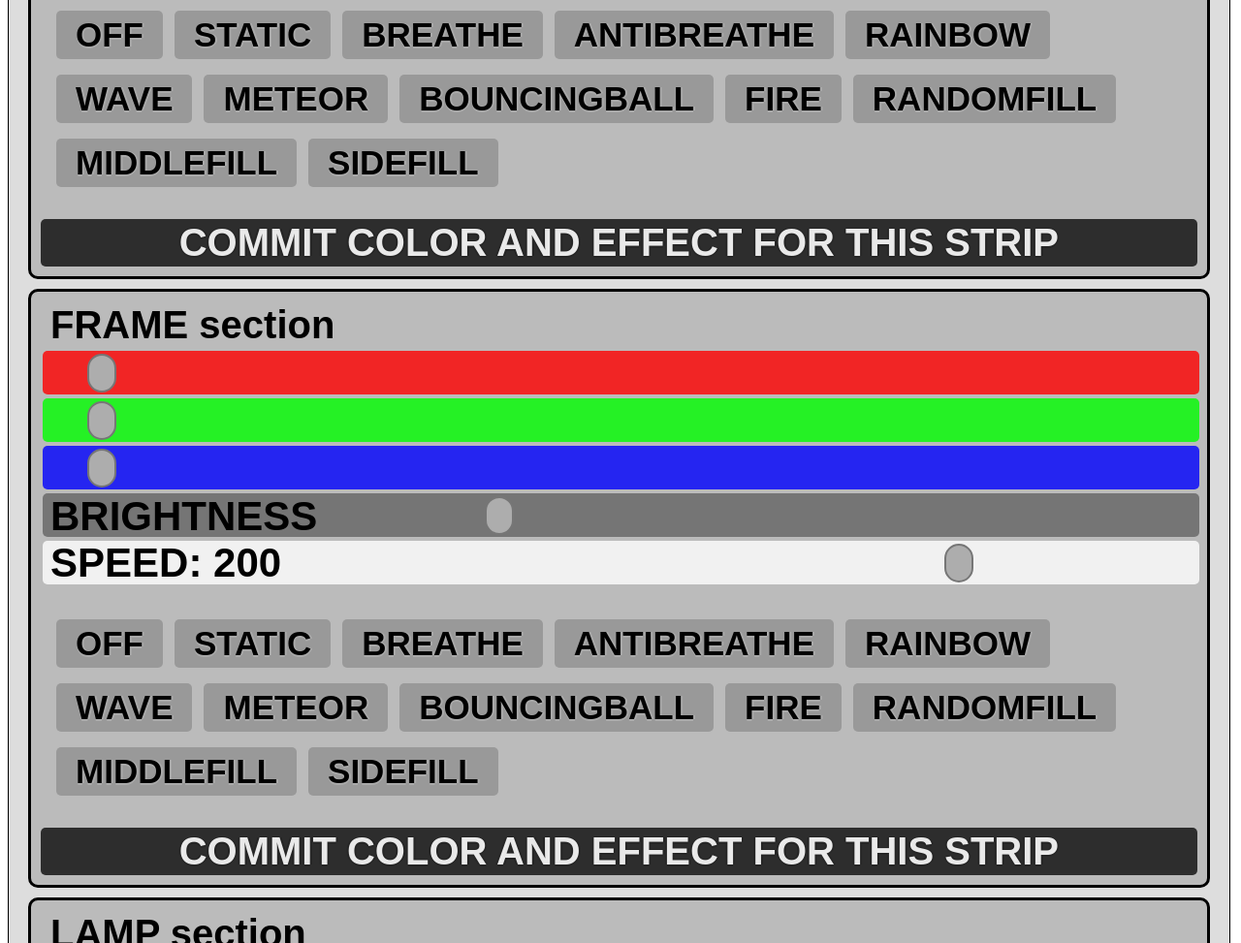
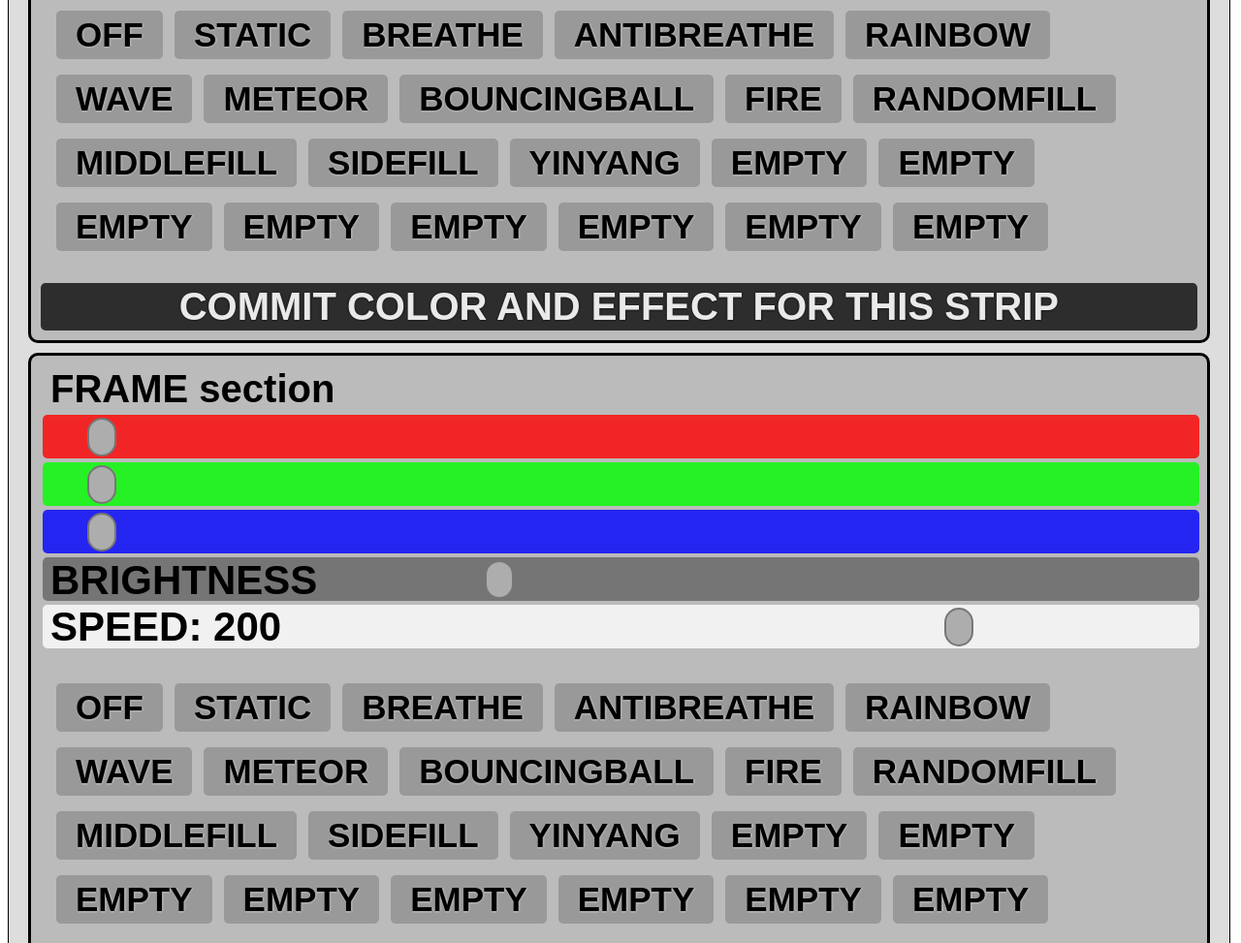
Before and after one commit to Kolompos/SmartHome, a plain HTML site: page RGBWiFi/RGB_LED_ESP8266/data/index.html in a window 1280 px wide. Shown: the part 359-1332 px from the top of the page at 97% size. Drawn offline with Linux system fonts and the light colour scheme.

Commit message:
ESP FW OTA added Empty buttons added
Signed-off-by: Barabási Richárd <barabasi.richard@gmail.com>

```diff
--- a/RGBWiFi/RGB_LED_ESP8266/data/index.html
+++ b/RGBWiFi/RGB_LED_ESP8266/data/index.html
@@ -42,6 +42,24 @@
 					<label class="label" for="radio010">MIDDLEFILL</label></div>
 					<div><input type="radio" id="radio011" name="radio0"/>
 					<label class="label" for="radio011">SIDEFILL</label></div>
+					<div><input type="radio" id="radio012" name="radio0"/>
+					<label class="label" for="radio012">YINYANG</label></div>
+					<div><input type="radio" id="radio013" name="radio0"/>
+					<label class="label" for="radio013">EMPTY</label></div>
+					<div><input type="radio" id="radio014" name="radio0"/>
+					<label class="label" for="radio014">EMPTY</label></div>
+					<div><input type="radio" id="radio015" name="radio0"/>
+					<label class="label" for="radio015">EMPTY</label></div>
+					<div><input type="radio" id="radio016" name="radio0"/>
+					<label class="label" for="radio016">EMPTY</label></div>
+					<div><input type="radio" id="radio017" name="radio0"/>
+					<label class="label" for="radio017">EMPTY</label></div>
+					<div><input type="radio" id="radio018" name="radio0"/>
+					<label class="label" for="radio018">EMPTY</label></div>
+					<div><input type="radio" id="radio019" name="radio0"/>
+					<label class="label" for="radio019">EMPTY</label></div>
+					<div><input type="radio" id="radio020" name="radio0"/>
+					<label class="label" for="radio020">EMPTY</label></div>
 
 				</div>
 				<button type="button" id="button0" class="button" onclick="buttonClick(this.id)">COMMIT COLOR AND EFFECT FOR THIS STRIP</button>
@@ -83,6 +101,24 @@
 					<label class="label" for="radio110">MIDDLEFILL</label></div>
 					<div><input type="radio" id="radio111" name="radio1"/>
 					<label class="label" for="radio111">SIDEFILL</label></div>
+					<div><input type="radio" id="radio112" name="radio1"/>
+					<label class="label" for="radio112">YINYANG</label></div>
+					<div><input type="radio" id="radio113" name="radio1"/>
+					<label class="label" for="radio113">EMPTY</label></div>
+					<div><input type="radio" id="radio114" name="radio1"/>
+					<label class="label" for="radio114">EMPTY</label></div>
+					<div><input type="radio" id="radio115" name="radio1"/>
+					<label class="label" for="radio115">EMPTY</label></div>
+					<div><input type="radio" id="radio116" name="radio1"/>
+					<label class="label" for="radio116">EMPTY</label></div>
+					<div><input type="radio" id="radio117" name="radio1"/>
+					<label class="label" for="radio117">EMPTY</label></div>
+					<div><input type="radio" id="radio118" name="radio1"/>
+					<label class="label" for="radio118">EMPTY</label></div>
+					<div><input type="radio" id="radio119" name="radio1"/>
+					<label class="label" for="radio119">EMPTY</label></div>
+					<div><input type="radio" id="radio120" name="radio1"/>
+					<label class="label" for="radio120">EMPTY</label></div>
 				</div>
 				<button type="button" id="button1" class="button" onclick="buttonClick(this.id)">COMMIT COLOR AND EFFECT FOR THIS STRIP</button>
 			</div>
@@ -123,6 +159,24 @@
 					<label class="label" for="radio210">MIDDLEFILL</label></div>
 					<div><input type="radio" id="radio211" name="radio2"/>
 					<label class="label" for="radio211">SIDEFILL</label></div>
+					<div><input type="radio" id="radio212" name="radio2"/>
+					<label class="label" for="radio212">YINYANG</label></div>
+					<div><input type="radio" id="radio213" name="radio2"/>
+					<label class="label" for="radio213">EMPTY</label></div>
+					<div><input type="radio" id="radio214" name="radio2"/>
+					<label class="label" for="radio214">EMPTY</label></div>
+					<div><input type="radio" id="radio215" name="radio2"/>
+					<label class="label" for="radio215">EMPTY</label></div>
+					<div><input type="radio" id="radio216" name="radio2"/>
+					<label class="label" for="radio216">EMPTY</label></div>
+					<div><input type="radio" id="radio217" name="radio2"/>
+					<label class="label" for="radio217">EMPTY</label></div>
+					<div><input type="radio" id="radio218" name="radio2"/>
+					<label class="label" for="radio218">EMPTY</label></div>
+					<div><input type="radio" id="radio219" name="radio2"/>
+					<label class="label" for="radio219">EMPTY</label></div>
+					<div><input type="radio" id="radio220" name="radio2"/>
+					<label class="label" for="radio220">EMPTY</label></div>
 				</div>
 				<button type="button" id="button2" class="button" onclick="buttonClick(this.id)">COMMIT COLOR AND EFFECT FOR THIS STRIP</button>
 			</div>
```
Also changed, not shown: 1 other file.
